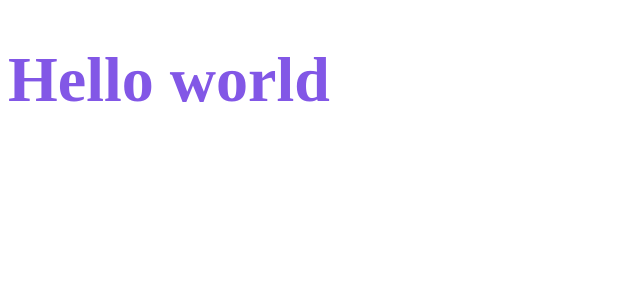
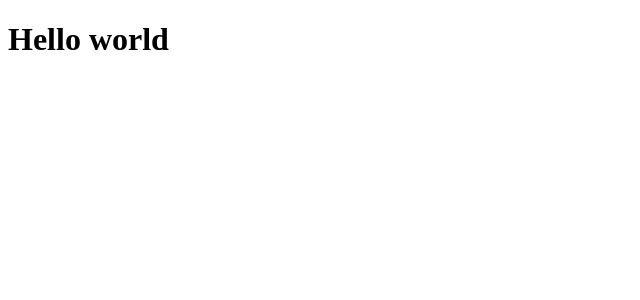
Before and after one commit to guipolive/my-money, a React (Create React App) app: page / in a window 1280 px wide. Shown: the top 300 px of the page, without its empty margins (0-640 px from the left). Built offline with nearby package versions, Linux system fonts and the light colour scheme.

Commit message:
add favicon

```diff
--- a/public/index.html
+++ b/public/index.html
@@ -3,6 +3,8 @@
   <head>
     <meta charset="utf-8" />
     <meta name="viewport" content="width=device-width, initial-scale=1" />
+
+    <link rel="shortcut icon" href="./favicon.png">
 
     <title>my money</title>
   </head>
--- a/src/App.tsx
+++ b/src/App.tsx
@@ -1,14 +1,7 @@
-import styled from 'styled-components';
-
-const Title = styled.h1`
-  color: #8257e6;
-  font-size: 64px;
-`;
-
 export function App() {
   return (
     <div className="App">
-      <Title>Hello world</Title>
+      <h1>Hello world</h1>
     </div>
   );
 }
```
